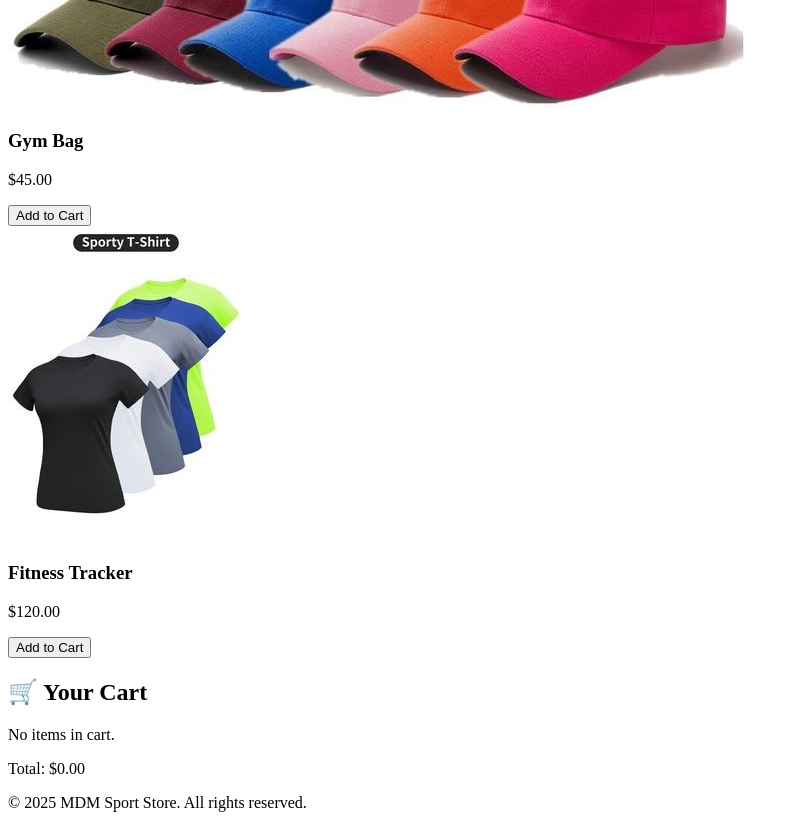
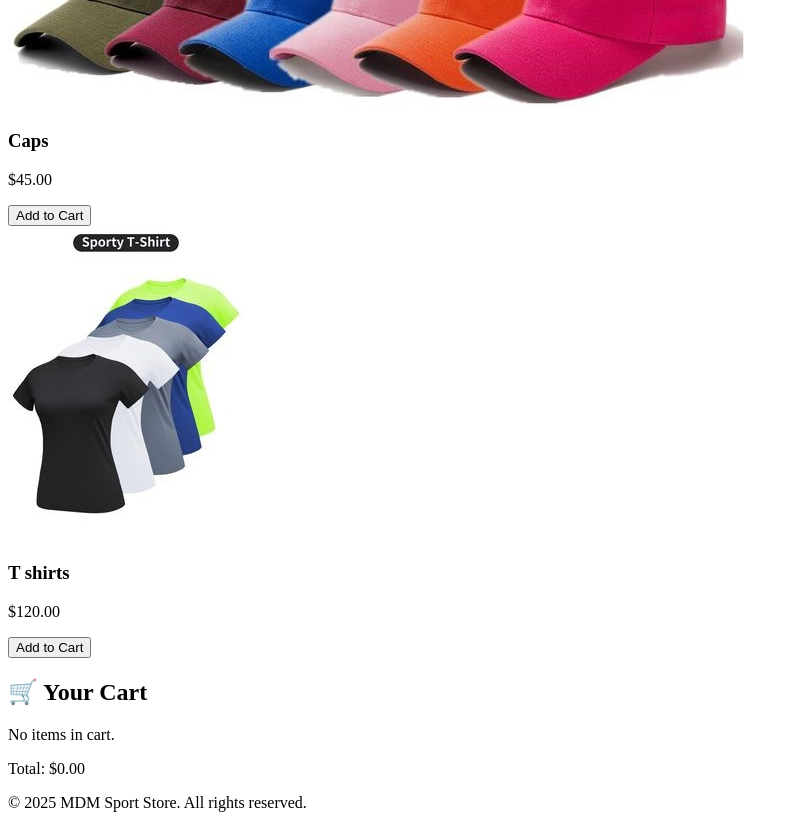
Before and after one commit to maanmava/mdmsports, a Next.js app: page / in a window 1280 px wide. Shown: the part 1180-2000 px from the top of the page, without its empty margins (0-799 px from the left). Built offline with nearby package versions, Linux system fonts and the light colour scheme.

Commit message:
Update index.js

```diff
--- a/pages/index.js
+++ b/pages/index.js
@@ -4,8 +4,8 @@ import { useState } from "react";
 export default function Home() {
   const products = [
     { id: 1, src: "/product1.jpg", name: "Running Shoes", price: 89.99 },
-    { id: 2, src: "/product2.jpg", name: "Gym Bag", price: 45.0 },
-    { id: 3, src: "/product3.jpg", name: "Fitness Tracker", price: 120.0 }
+    { id: 2, src: "/product2.jpg", name: "Caps", price: 45.0 },
+    { id: 3, src: "/product3.jpg", name: "T shirts", price: 120.0 }
   ];
 
   const [cart, setCart] = useState([]);
```
